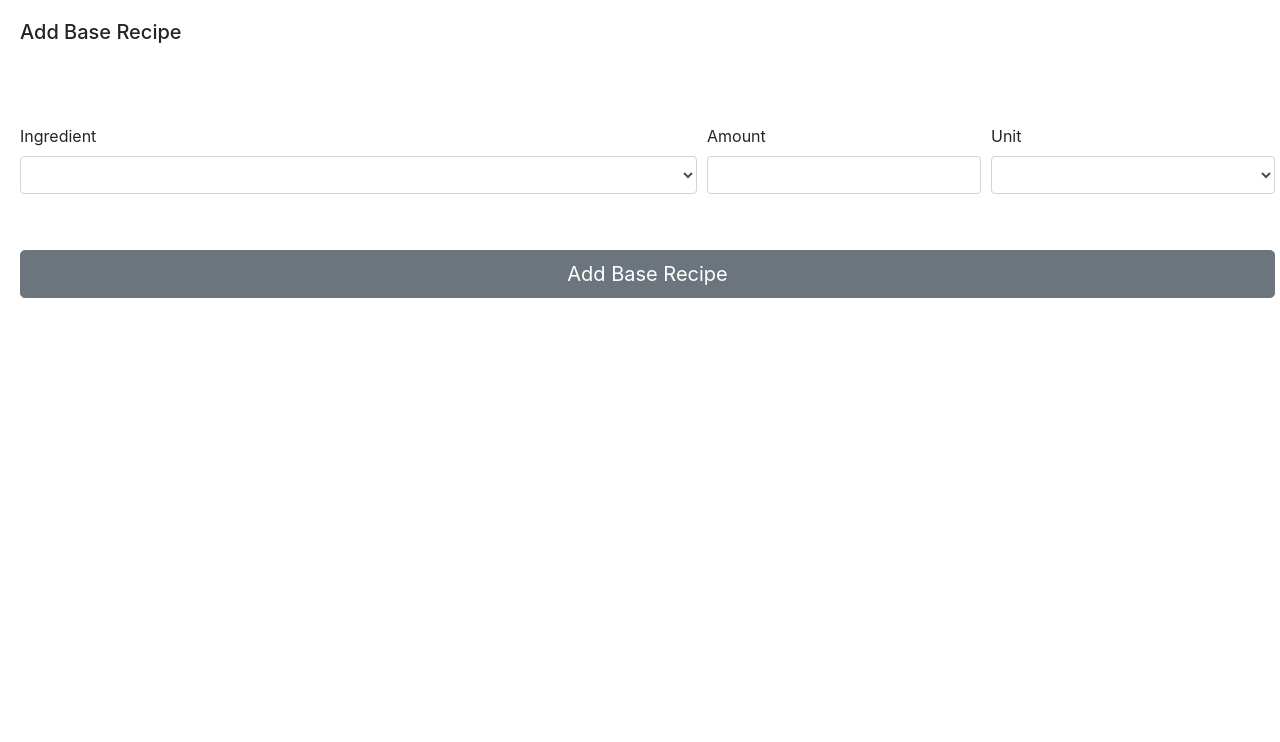
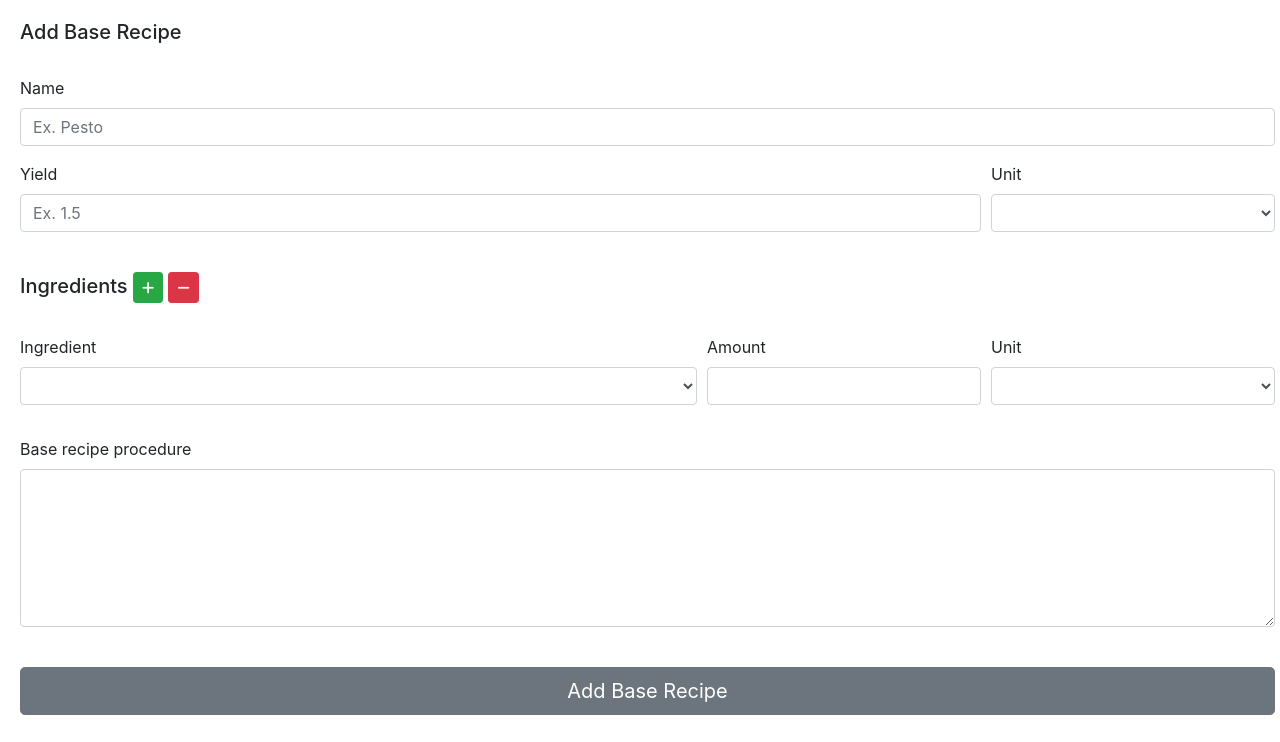
Before and after one commit to mamedc/meal_app, a Django app: page /add_baserecipe/ in a window 1280 px wide. Shown: the part 58-800 px from the top of the page. Run offline with Django 3.2, Linux system fonts and the light colour scheme; tables that the repository leaves empty hold one stand-in row (values such as "Sample post"); some libraries are stand-ins or nearby versions.

Commit message:
finished add base recipe

```diff
--- a/ingredients/forms.py
+++ b/ingredients/forms.py
@@ -16,16 +16,16 @@ class IngredientForm(forms.Form):
 # BaseRecipeAddIngrFormSet = formset_factory(BaseRecipeAddIngrForm, extra=2)
 
 class BaseRecipeForm(forms.Form):
-	#name = forms.CharField(label='Base recipe name', max_length=64)
-	#brec_yield_value = forms.FloatField()
-	#brec_yield_unit = forms.ModelChoiceField(queryset=IngredientUnit.objects.all(), empty_label='')
-	#procedure = forms.CharField(widget=forms.Textarea)
+	name = forms.CharField(label='Base recipe name', max_length=64)
+	brec_yield_value = forms.FloatField()
+	brec_yield_unit = forms.ModelChoiceField(queryset=IngredientUnit.objects.all(), empty_label='')
+	procedure = forms.CharField(widget=forms.Textarea)
 
 	# Create sets of ingredient/value/unit fields
 	def __init__(self, *args, **kwargs):
 		super(BaseRecipeForm, self).__init__(*args, **kwargs)
 		self.ingr_sets_counter = 0
-		max_ingrs = 3
+		max_ingrs = 20
 		for i in range(1, max_ingrs+1):
 			self.ingr_sets_counter += 1
 			self.fields['brec_ingr_name_%s' % i] = forms.ModelChoiceField(queryset=Ingredient.objects.all().order_by('name'), label='brec_ingredients', empty_label='')
--- a/ingredients/templates/ingredients/addBaseRecipe.html
+++ b/ingredients/templates/ingredients/addBaseRecipe.html
@@ -11,23 +11,17 @@
 {{ form.non_field_errors }}
 {{ form.field_errors }}
 
-
-<!--table>
-    {{ form.as_table }}
-</table-->
-
-
 <!-- Base recipe name --------------------------------------------------------->
-<!--div class="form-group">
+<div class="form-group">
 	{{ form.name.errors }}
 	<label for="id_name">Name</label>
 	<input name="name" id="id_name" type="text" class="form-control" aria-describedby="nameHelp" placeholder="Ex. Pesto" autocomplete="off" required>
 	<div class="invalid-feedback">Required field.</div>
-</div-->
+</div>
 
 
 <!-- Base recipe yield and unit ----------------------------------------------->
-<!--div class="form-row">
+<div class="form-row">
 	<div class="form-group col">
 		{{ form.brec_yield_value.errors }}
 		<label for="id_brec_yield_value">Yield</label>
@@ -45,20 +39,18 @@
 	    </select>
 		<div class="invalid-feedback">Required field.</div>
 	</div>
-</div-->
+</div>
 
-<br>
-<!--h5>
+<!-- Ingredients add/remnove buttons ------------------------------------------>
+<br><h5>
 	Ingredients
 	<button type="button" class="btn btn-success btn-sm" id="crt_btn"><i class="fas fa-plus"></i></button>
 	<button type="button" class="btn btn-danger  btn-sm" id="del_btn"><i class="fas fa-minus"></i></button>
-</h5-->
-<br>
+</h5><br>
 <!--h3 id='counter_id'>4</h3-->
 
 <!-- Form sets of ingredient/amount/unit -------------------------------------->
 <div id="ingr_form_all_ingrs" class="form-group">
-	<!-- 1 -->
 	<div id="ingr_set_1" class="form-row">
 
 		<div class="form-group col">
@@ -90,75 +82,15 @@
 			<div class="invalid-feedback">Required field.</div>
 		</div>
 	</div>
-
-	<!-- 2 -->
-	<!--div id="ingr_set_2" class="form-row">
-
-		<div class="form-group col">
-  			{{ form.brec_ingr_name_2.errors }}
-				<select class="form-control" id="id_brec_ingr_name_2" required>
-					{% for value, text in form.brec_ingr_name_2.field.choices %}
-						<option>{{ text }}</option>
-					{% endfor %}
-			    </select>
-			<div class="invalid-feedback">Required field.</div>
-		</div>
-
-		<div class="form-group col-auto">
-  			{{ form.brec_ingr_val_2.errors }}
-			<input type="number" class="form-control" id="id_brec_ingr_val_2" required>
-			<div class="invalid-feedback">Required field.</div>
-		</div>
-
-		<div class="form-group col-auto">
-  			{{ form.brec_ingr_unit_2.errors }}
-			    <select class="form-control" id="id_brec_ingr_unit_2" required>
-					{% for value, text in form.brec_ingr_unit_2.field.choices %}
-						<option>{{ text }}</option>
-					{% endfor %}
-			    </select>
-			<div class="invalid-feedback">Required field.</div>
-		</div>
-	</div-->
-
-	<!-- 3 -->
-	<!--div id="ingr_set_3" class="form-row">
-
-		<div class="form-group col">
-  			{{ form.brec_ingr_name_3.errors }}
-				<select class="form-control" id="id_brec_ingr_name_3" required>
-					{% for value, text in form.brec_ingr_name_3.field.choices %}
-						<option>{{ text }}</option>
-					{% endfor %}
-			    </select>
-			<div class="invalid-feedback">Required field.</div>
-		</div>
-
-		<div class="form-group col-auto">
-  			{{ form.brec_ingr_val_3.errors }}
-			<input type="number" class="form-control" id="id_brec_ingr_val_3" required>
-			<div class="invalid-feedback">Required field.</div>
-		</div>
-
-		<div class="form-group col-auto">
-  			{{ form.brec_ingr_unit_3.errors }}
-			    <select class="form-control" id="id_brec_ingr_unit_3" required>
-					{% for value, text in form.brec_ingr_unit_3.field.choices %}
-						<option>{{ text }}</option>
-					{% endfor %}
-			    </select>
-			<div class="invalid-feedback">Required field.</div>
-		</div>
-	</div-->
 </div>
 
 
-<!-- Procedures -------------------------------------->
-<!--div class="form-group">
+<!-- Procedures --------------------------------------------------------------->
+<div class="form-group">
 	<label for="id_procedure">Base recipe procedure</label>
     <textarea name="procedure" id="id_procedure" class="form-control" rows="6" required></textarea>
     <div class="invalid-feedback">Please provide a valid city.</div>
-</div-->
+</div>
 
 
 <br>
@@ -180,7 +112,7 @@
 	};
 
 
-	let form_counter = 4
+	let form_counter = 1
 
 	document.addEventListener('DOMContentLoaded', function() {
 		document.querySelector('#del_btn').onclick = remove_last_ingr_set;
@@ -225,6 +157,11 @@
 
 			// Clone last set
 			new_set = document.getElementById("ingr_form_all_ingrs").lastElementChild.cloneNode(true);
+
+			// Update Names
+			new_set.getElementsByTagName('select')[0].name = "brec_ingr_name_" + form_counter;
+			new_set.getElementsByTagName('input')[0].name = "brec_ingr_val_" + form_counter;
+			new_set.getElementsByTagName('select')[1].name = "brec_ingr_unit_" + form_counter;
 
 			// Update IDs
 			new_set.id = "ingr_set_" + form_counter;
--- a/ingredients/views.py
+++ b/ingredients/views.py
@@ -53,28 +53,41 @@ def addBaseRecipe(request):
     # POST, generate form with data from the request
 	if request.method == "POST":
 		form = BaseRecipeForm(request.POST)
+		form.is_valid() # Generates 'cleaned_data' and 'errors' dict
 
-		#assert False, '------ Valid! ------\n{}'.format(form)
-
-		if form.is_valid():
-			assert False, '------ Valid! ------\n{}'.format(form.cleaned_data)
-
-			brecName = form.cleaned_data['name'].lower()
-			brec_yield_value = form.cleaned_data['brec_yield_value']
-			brec_yield_unit = form.cleaned_data['brec_yield_unit']
-			procedure = form.cleaned_data['procedure']
-
-			# Success msg
-			messages.success(request, 'Ingredient *{}* was created!'.format(brecName))
-
-			return HttpResponseRedirect('/add_baserecipe/')
-
-		else:
-			assert False, 'Error!\n\n{}\n\n{}'.format(form.errors, form.cleaned_data)
-			#messages.success(request, '{}'.format(form))
+		# If brecName already exists, return to POST form with flash msg
+		if form.cleaned_data['name'] in BaseRecipe.objects.values_list('name', flat=True):
+			messages.warning(request, 'Base recipe *{}* already exists!'.format(form.cleaned_data['name']))
 			return render(request, 'ingredients/addBaseRecipe.html', {'form': form})
 
-	form = BaseRecipeForm()
+		# As it is a ManyToMany, 1st we save Base Recipe, than add the relationships
+		brecObj = BaseRecipe(
+			name = form.cleaned_data['name'],
+			brec_yield_unit = form.cleaned_data['brec_yield_unit'],
+			brec_yield_value = form.cleaned_data['brec_yield_value'],
+			procedure = form.cleaned_data['procedure'])
+		brecObj.save()
+
+		n_ingrs = min([int(x) for x in set([x.split('_')[-1] for x in form.errors.keys()])])-1
+		for i in range(1, n_ingrs+1):
+			ingrAmountObj = BaseRec_Ingredient_Amount(
+				baseRecipe = brecObj,
+				ingredient = form.cleaned_data['brec_ingr_name_' + str(i)],
+				ingredientUnit = form.cleaned_data['brec_ingr_unit_' + str(i)],
+				amount = form.cleaned_data['brec_ingr_val_' + str(i)])
+			ingrAmountObj.save()
+			#brecObj.brec_ingredients.add(ingrAmountObj)
+
+		# Success msg
+		messages.success(request, 'Base recipe *{}* was created!'.format(form.cleaned_data['name']))
+
+		# Redirect to a new url
+		return HttpResponseRedirect('/add_baserecipe/')
+
+	# GET, generate blank form
+	else:
+		form = BaseRecipeForm()
+
 	return render(request, 'ingredients/addBaseRecipe.html', {'form': form})
 
 
--- a/meal_app/settings.py
+++ b/meal_app/settings.py
@@ -41,6 +41,7 @@ INSTALLED_APPS = [
     'django.contrib.sessions',
     'django.contrib.messages',
     'django.contrib.staticfiles',
+    'django_extensions',
 ]
 
 MIDDLEWARE = [
```
